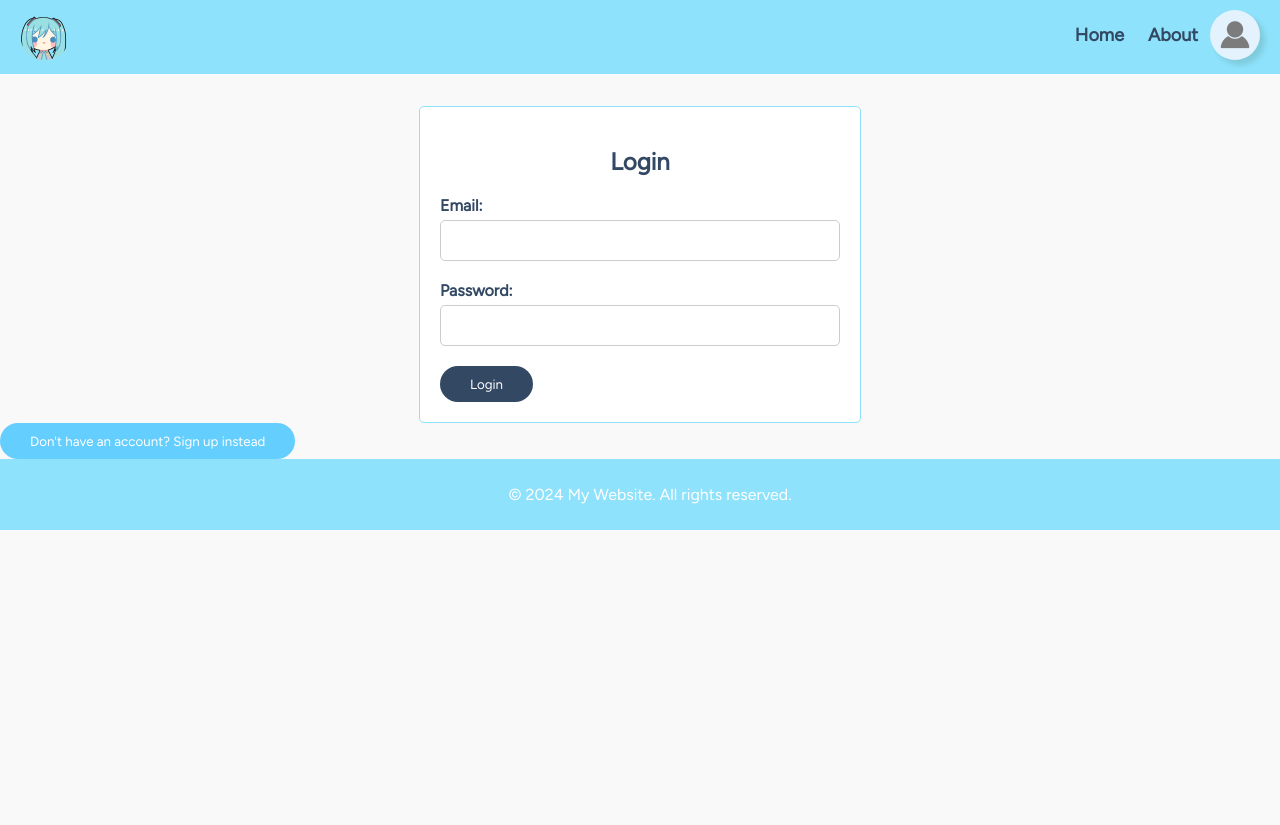
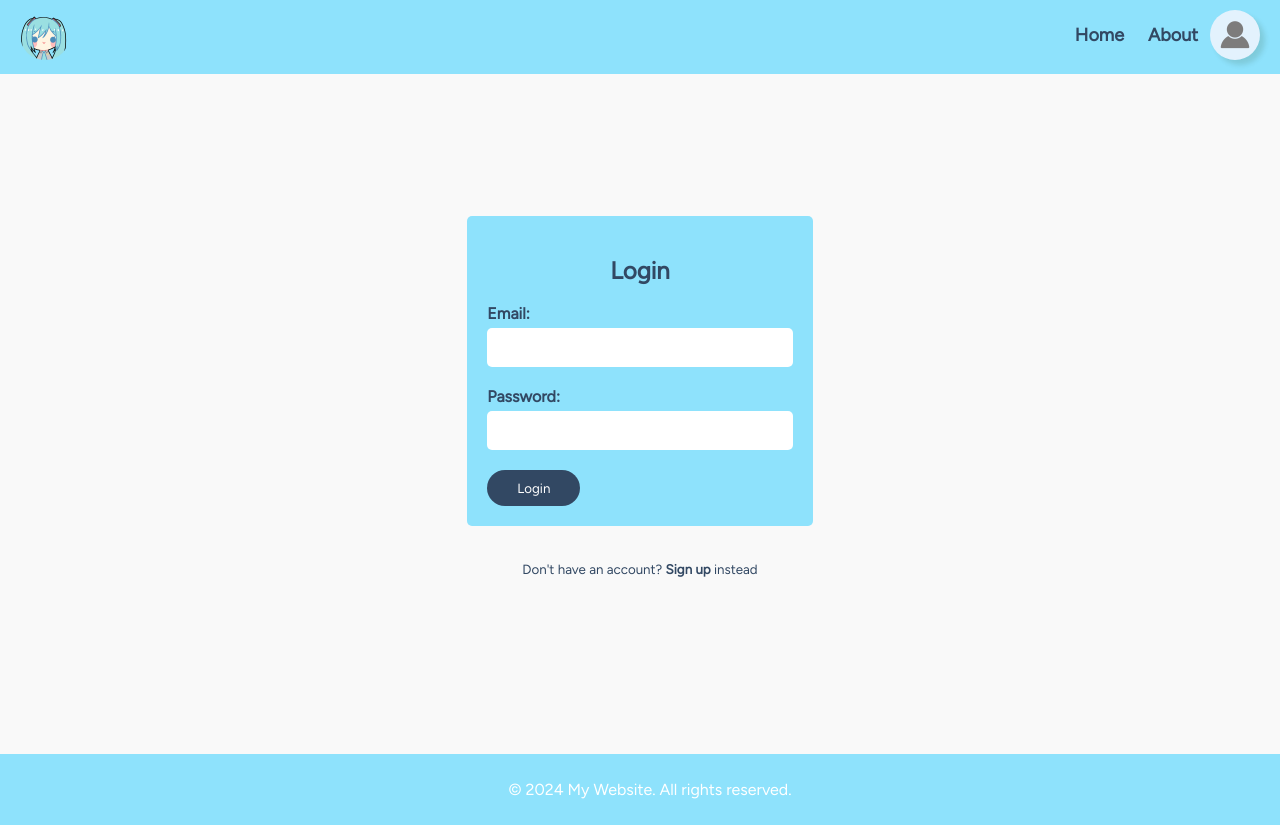
Before and after one commit to NedmanUwU/Blogg3.0, a React (Vite) app in the folder miku-blogg/: page /signin in a window 1280 px wide. Before the commit the page ends 800 px from the top, so only its background shows below. Built offline with nearby package versions, Linux system fonts and the light colour scheme; no server answers; a web font is replaced by a local one.

Commit message:
ALLT FIXATT!!! BARA SMÅPILLIPILL NU

```diff
--- a/miku-blogg/src/App.css
+++ b/miku-blogg/src/App.css
@@ -59,3 +59,26 @@ body {
   color: #324863; /* Dark Gray */
   padding: 20px;
 }
+.signin-form-container{
+  display: flex;
+  justify-content: center;
+  align-items: center;
+  height: 85vh;
+}
+.toggleButton{
+  margin: 25px;
+  background-color: transparent;
+  color: #324863;
+}
+
+.toggleButton:hover{
+  text-decoration: underline;
+}
+
+button:hover{
+  background-color: #f48fb1;
+}
+
+a:hover{
+  color: #f48fb1;
+}
--- a/miku-blogg/src/App.jsx
+++ b/miku-blogg/src/App.jsx
@@ -1,12 +1,13 @@
-import React, { useEffect, useState } from 'react';
-import { BrowserRouter, Routes, Route } from "react-router-dom";
-import { AuthProvider, useAuth } from './Components/Authenticator/Authenticator';
+import React from 'react';
+import { BrowserRouter, Routes, Route } from 'react-router-dom';
+import { AuthProvider } from './Components/Authenticator/Authenticator';
 import Header from './Components/Header/Header';
 import Footer from './Components/Footer/Footer';
-import Landingpage from './Pages/LandingPage';
+import LandingPage from './Pages/LandingPage';
 import AboutPage from './Pages/AboutPage';
 import ProfilePage from './Pages/ProfilePage';
 import SignUpPage from './Pages/SignUporLogInPage';
+import ProtectedRoute from './Components/Authenticator/ProtectedRoute';
 import './App.css';
 
 const App = () => {
@@ -15,10 +16,17 @@ const App = () => {
       <BrowserRouter>
         <Header />
         <Routes>
-          <Route path='/' element={<Landingpage />} />
-          <Route path='/about' element={<AboutPage />} />
-          <Route path='/profile' element={<ProfilePage />} />
-          <Route path='/signin' element={<SignUpPage />} />
+          <Route path="/" element={<LandingPage />} />
+          <Route path="/about" element={<AboutPage />} />
+          <Route path="/signin" element={<SignUpPage />} />
+          <Route
+            path="/profile"
+            element={
+              <ProtectedRoute>
+                <ProfilePage />
+              </ProtectedRoute>
+            }
+          />
         </Routes>
         <Footer />
       </BrowserRouter>
--- a/miku-blogg/src/Components/Authenticator/Form.css
+++ b/miku-blogg/src/Components/Authenticator/Form.css
@@ -6,11 +6,9 @@ body {
 .form-container {
   max-width: 400px;
   margin: 0 auto;
-  margin-top: 2rem;
   padding: 20px;
-  border: 1px solid #8ee2fc; /* Light Blue */
   border-radius: 5px;
-  background-color: #ffffff; /* White */
+  background-color: #8ee2fc;/* White */
 }
 
 .form-container button{
@@ -25,6 +23,7 @@ body {
 .form-container h2 {
   text-align: center;
   color: #324863; /* Dark Gray */
+  font-weight: bolder;
 }
 
 .input-group {
@@ -42,7 +41,7 @@ body {
   width: 100%;
   padding: 10px;
   font-size: 16px;
-  border: 1px solid #ccc;
+  border: none;
   border-radius: 5px;
   box-sizing: border-box;
   background-color: #ffffff; /* White */
--- /dev/null
+++ b/miku-blogg/src/Components/Authenticator/ProtectedRoute.jsx
@@ -0,0 +1,15 @@
+import React from 'react';
+import { Navigate } from 'react-router-dom';
+import { useAuth } from './Authenticator';
+
+const ProtectedRoute = ({ children }) => {
+  const { currentUser } = useAuth();
+
+  if (!currentUser) {
+    return <Navigate to="/signin" />;
+  }
+
+  return children;
+};
+
+export default ProtectedRoute;
--- a/miku-blogg/src/Components/Blogg/BlogPostForm.jsx
+++ b/miku-blogg/src/Components/Blogg/BlogPostForm.jsx
@@ -9,6 +9,7 @@ const BlogPostForm = ({ onAddPost }) => {
   // State for title and body inputs
   const [title, setTitle] = useState('');
   const [body, setBody] = useState('');
+  const [category, setCategory] = useState('');
   const { currentUser } = useAuth();
   const [profilePicture, setProfilePicture] = useState('');
   const [username, setUsername] = useState('');
@@ -53,6 +54,7 @@ const BlogPostForm = ({ onAddPost }) => {
     const newPost = {
       title,
       body,
+      category,
       user: {
         uid: currentUser.uid,
         username: username,
@@ -65,6 +67,7 @@ const BlogPostForm = ({ onAddPost }) => {
     // Clear title and body inputs after submission
     setTitle('');
     setBody('');
+    setCategory('General');
   };
 
   return (
@@ -96,6 +99,11 @@ const BlogPostForm = ({ onAddPost }) => {
             required
           ></textarea>
         </div>
+        <select value={category} onChange={(e) => setCategory(e.target.value)}>
+            <option value="General">General</option>
+            <option value="Technology">Technology</option>
+            <option value="Announcements">Announcements</option>
+      </select>
         <button type="submit">Post!</button>
       </form>
     </div>
--- a/miku-blogg/src/Components/Blogg/BlogStyle.css
+++ b/miku-blogg/src/Components/Blogg/BlogStyle.css
@@ -69,7 +69,6 @@ body {
 .blog-post h2 {
   font-size: 1.5em;
   margin: 0px;
-  margin-bottom: 30px;
   text-align: center;
   padding: 25px;
   padding-top: 0;
@@ -86,6 +85,10 @@ body {
 }
 
 .post-content {
+  display: flex;
+  flex-direction: column;
+  justify-content: center;
+  align-items: center;
   padding: 15px;
   padding-top: 0px;
   border-radius: 5px;
@@ -93,6 +96,8 @@ body {
 }
 
 .blog-post-form {
+  display: flex;
+  flex-direction: column;
   margin-bottom: 1rem;
   background: #8ee2fc; /* Light Blue */
   color: white;
@@ -163,6 +168,7 @@ body {
 
 .blog-post-form button,
 .blog-post-form-edit button {
+  display: flex;
   padding: 12px 25px;
   background-color: #324863;  /* Pink */
   color: #ffffff; /* White */
--- a/miku-blogg/src/Components/Blogg/PostComment/Comment.css
+++ b/miku-blogg/src/Components/Blogg/PostComment/Comment.css
@@ -1,8 +1,6 @@
 
 .CommentWrapper {
-    margin-top: 25px;
     padding: 2rem;
-    border-radius: 5px;
   }
 
   .CommentForm {
--- a/miku-blogg/src/Pages/SignUporLogInPage.jsx
+++ b/miku-blogg/src/Pages/SignUporLogInPage.jsx
@@ -25,12 +25,12 @@ const SignUporLogInPage = () => {
     {!showLoginForm ? (
       <div className='SignUporLogInForm'>
         <LogInForm onLogin={handleLogin}/>
-        <button onClick={handleLoginButtonClick}>Don't have an account? Sign up instead</button>
+        <button className='toggleButton' onClick={handleLoginButtonClick}>Don't have an account? <strong>Sign up</strong> instead</button>
       </div>
     ) : (
       <div className='SignUporLogInForm'>
         <SignUpForm onSignUp={handleSignUp}/>
-        <button onClick={handleLoginButtonClick}>Already have an account? Log in instead</button>
+        <button className='toggleButton' onClick={handleLoginButtonClick}>Already have an account? <strong>Log in</strong> instead</button>
       </div>
     )}
   </div>
```
Also changed, not shown: miku-blogg/src/Components/Blogg/BlogWrapper.jsx (+29 -9 lines).
